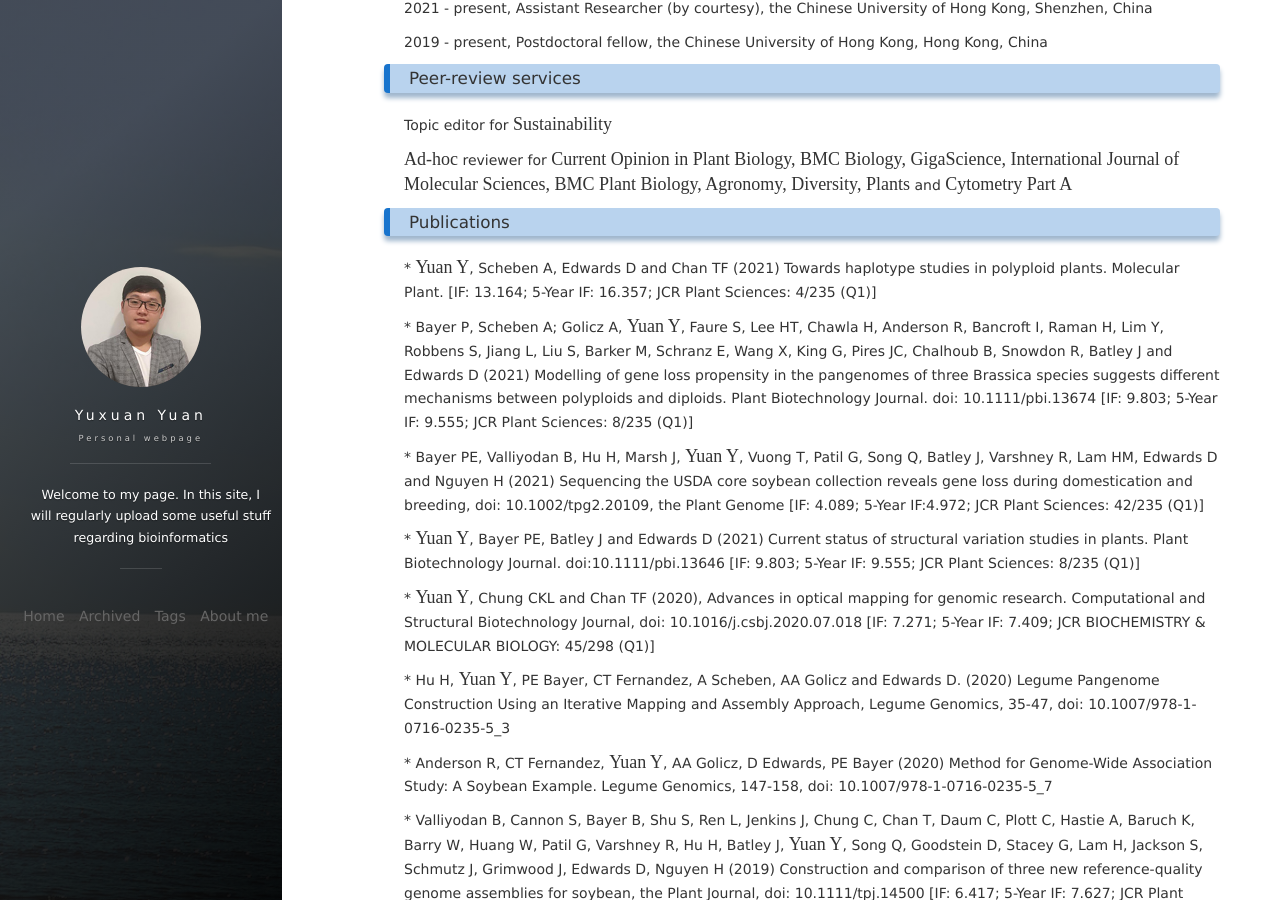
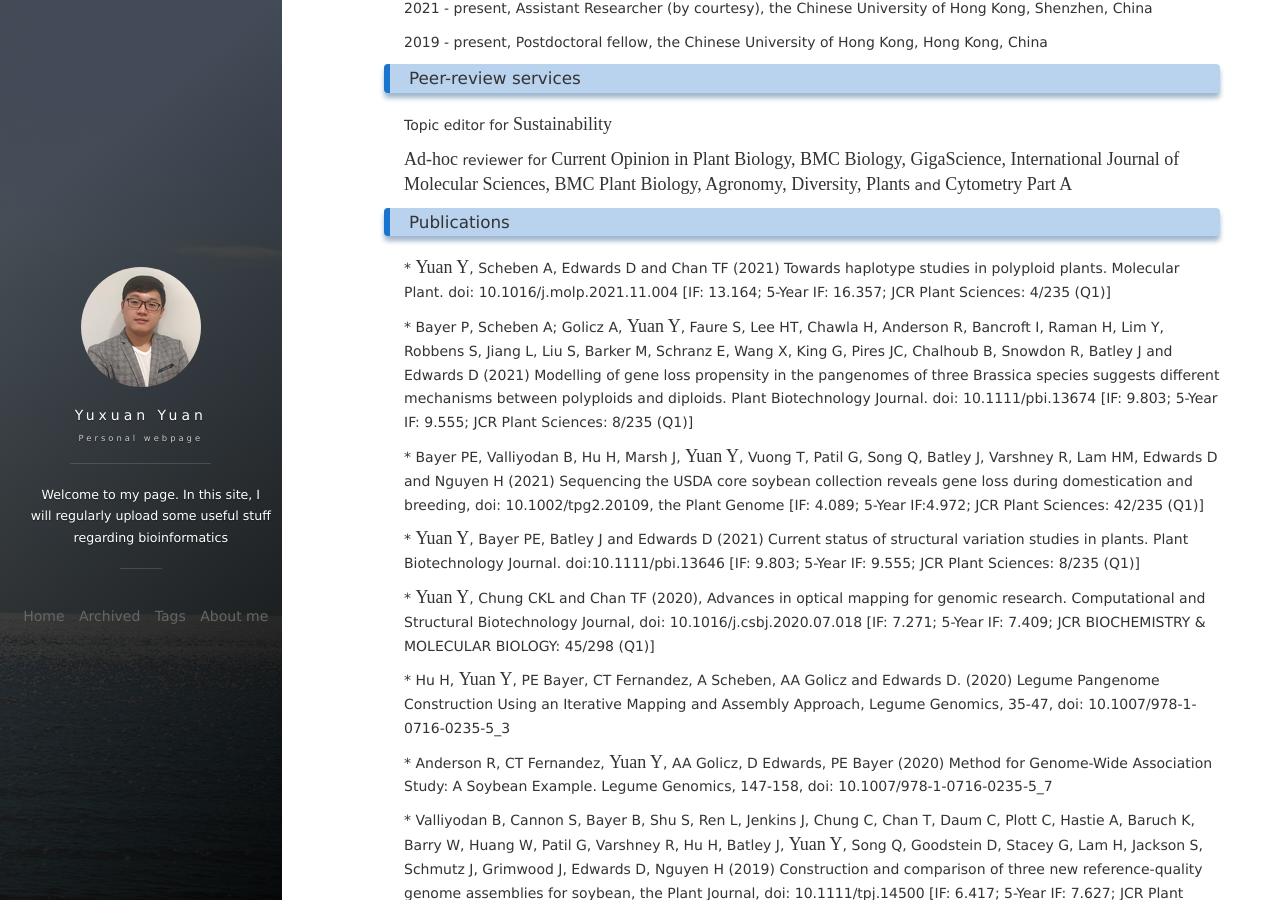
Before and after one commit to yuxuanyuan/yuxuanyuan.github.io, a Jekyll site: the page built from about.md, in a window 1280 px wide and 900 px high, scrolled down 435 px. Built offline with Jekyll 4.4.1, drawn with Linux system fonts in a browser that asks for light colours; nearby versions of some CDN libraries; comment, search, counter and statistics services are not loaded.

Commit message:
2021-11-15

```diff
--- a/about.md
+++ b/about.md
@@ -50,7 +50,7 @@ Topic editor for <i> Sustainability</i>
 
 <p>
 
-* <i>Yuan Y</i>, Scheben A, Edwards D and Chan TF (2021) Towards haplotype studies in polyploid plants. Molecular Plant. [<b>IF: 13.164</b>; 5-Year IF: 16.357; JCR Plant Sciences: 4/235 (Q1)]
+* <i>Yuan Y</i>, Scheben A, Edwards D and Chan TF (2021) Towards haplotype studies in polyploid plants. Molecular Plant. doi: 10.1016/j.molp.2021.11.004 [<b>IF: 13.164</b>; 5-Year IF: 16.357; JCR Plant Sciences: 4/235 (Q1)]
 
 <p>
 
```
